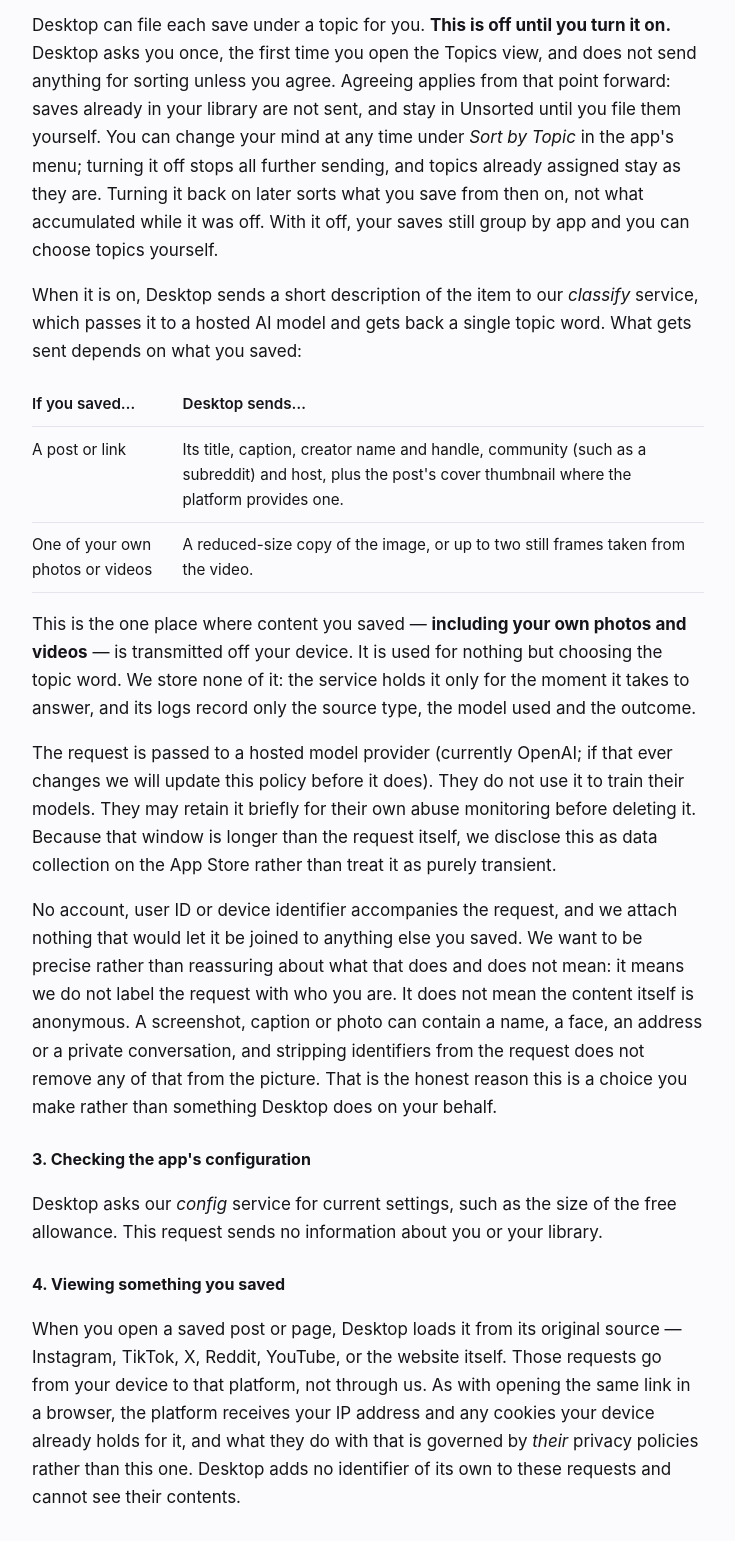
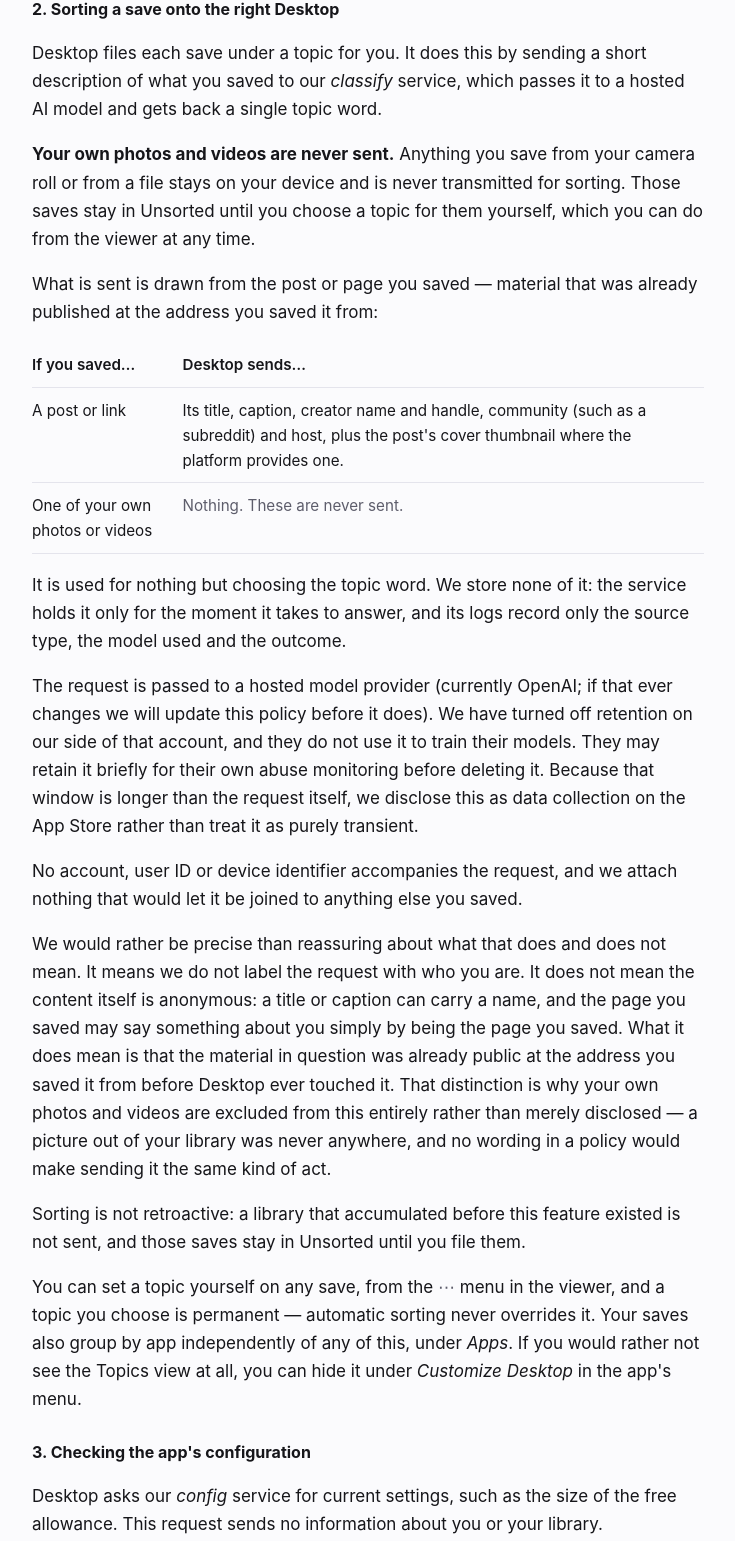
Before and after one commit to amrslm/vrkive-site, a plain HTML site: page desktop/privacy/index.html in a window 1280 px wide. Shown: the part 1672-3213 px from the top of the page, without its empty margins (272-1007 px from the left). Drawn offline with Linux system fonts and the light colour scheme.

Commit message:
Stop describing a choice the app no longer asks
Sorting runs for everyone now, and it no longer sends anything out of
the camera roll. The policy still described the opt-in gate that was
removed along with the consent screen, which left the live page wrong
about the app in the direction that matters: it told someone sorting was
off until they turned it on, and that their own photos could be sent
once they did.

Both halves of that are now inverted. Saved posts and links are sent —
material already public at the address it was saved from — and photos
and videos from your own library are never sent at all, which the table
now says in place of the frame-extraction row. Also records that
retention is off on our side of the provider account, and that sorting
is not retroactive.

```diff
--- a/desktop/privacy/index.html
+++ b/desktop/privacy/index.html
@@ -44,8 +44,9 @@ We do not sell or rent information about you, because we do not hold any.</p>
 </ul>
 <p>Saved media is written to Desktop's own app container and to the App Group container it
 shares with its share extension. We run no backup or sync service, and we hold no copy of your
-library. The one exception is automatic topic sorting, which — only if you turn it on — sends
-individual saves for classification; that is described in full below.</p>
+library. Photos and videos you save from your own library stay here and are never sent anywhere.
+The one exception to this section is automatic topic sorting, which sends details of a saved post
+or link for classification; that is described in full below.</p>
 
 <h2>What leaves your device</h2>
 <p>Four things, in specific moments. None of them carries an identifier for you or your device.</p>
@@ -60,17 +61,15 @@ preview itself, so that request goes to the site directly and not through us.</p
 succeeded — never the full address.</p>
 
 <h3>2. Sorting a save onto the right Desktop</h3>
-<p>Desktop can file each save under a topic for you. <strong>This is off until you turn it
-on.</strong> Desktop asks you once, the first time you open the Topics view, and does not send
-anything for sorting unless you agree. Agreeing applies from that point forward: saves already in
-your library are not sent, and stay in Unsorted until you file them yourself. You can change your
-mind at any time under <em>Sort by Topic</em> in the app's menu; turning it off stops all
-further sending, and topics already assigned stay as they are. Turning it back on later sorts what
-you save from then on, not what accumulated while it was off. With it off, your saves still
-group by app and you can choose topics yourself.</p>
-<p>When it is on, Desktop sends a short description of the item to our <em>classify</em> service,
-which passes it to a hosted AI model and gets back a single topic word. What gets sent depends on
-what you saved:</p>
+<p>Desktop files each save under a topic for you. It does this by sending a short description of
+what you saved to our <em>classify</em> service, which passes it to a hosted AI model and gets
+back a single topic word.</p>
+<p><strong>Your own photos and videos are never sent.</strong> Anything you save from your camera
+roll or from a file stays on your device and is never transmitted for sorting. Those saves stay in
+Unsorted until you choose a topic for them yourself, which you can do from the viewer at any
+time.</p>
+<p>What is sent is drawn from the post or page you saved — material that was already published at
+the address you saved it from:</p>
 <table>
   <tr><th>If you saved…</th><th>Desktop sends…</th></tr>
   <tr>
@@ -80,24 +79,33 @@ what you saved:</p>
   </tr>
   <tr>
     <td>One of your own photos or videos</td>
-    <td>A reduced-size copy of the image, or up to two still frames taken from the video.</td>
+    <td><span class="muted">Nothing. These are never sent.</span></td>
   </tr>
 </table>
-<p>This is the one place where content you saved — <strong>including your own photos and
-videos</strong> — is transmitted off your device. It is used for nothing but choosing the topic
-word. We store none of it: the service holds it only for the moment it takes to answer, and its
-logs record only the source type, the model used and the outcome.</p>
+<p>It is used for nothing but choosing the topic word. We store none of it: the service holds it
+only for the moment it takes to answer, and its logs record only the source type, the model used
+and the outcome.</p>
 <p>The request is passed to a hosted model provider (currently OpenAI; if that ever changes we
-will update this policy before it does). They do not use it to train their models. They may retain it briefly for their
-own abuse monitoring before deleting it. Because that window is longer than the request itself,
-we disclose this as data collection on the App Store rather than treat it as purely transient.</p>
+will update this policy before it does). We have turned off retention on our side of that account,
+and they do not use it to train their models. They may retain it briefly for their own abuse
+monitoring before deleting it. Because that window is longer than the request itself, we disclose
+this as data collection on the App Store rather than treat it as purely transient.</p>
 <p>No account, user ID or device identifier accompanies the request, and we attach nothing that
-would let it be joined to anything else you saved. We want to be precise rather than reassuring
-about what that does and does not mean: it means we do not label the request with who you are.
-It does not mean the content itself is anonymous. A screenshot, caption or photo can contain a
-name, a face, an address or a private conversation, and stripping identifiers from the request
-does not remove any of that from the picture. That is the honest reason this is a choice you make
-rather than something Desktop does on your behalf.</p>
+would let it be joined to anything else you saved.</p>
+<p>We would rather be precise than reassuring about what that does and does not mean. It means we
+do not label the request with who you are. It does not mean the content itself is anonymous: a
+title or caption can carry a name, and the page you saved may say something about you simply by
+being the page you saved. What it does mean is that the material in question was already public at
+the address you saved it from before Desktop ever touched it. That distinction is why your own
+photos and videos are excluded from this entirely rather than merely disclosed — a picture out of
+your library was never anywhere, and no wording in a policy would make sending it the same kind of
+act.</p>
+<p>Sorting is not retroactive: a library that accumulated before this feature existed is not sent,
+and those saves stay in Unsorted until you file them.</p>
+<p>You can set a topic yourself on any save, from the <span class="muted">⋯</span> menu in the
+viewer, and a topic you choose is permanent — automatic sorting never overrides it. Your saves
+also group by app independently of any of this, under <em>Apps</em>. If you would rather not see
+the Topics view at all, you can hide it under <em>Customize Desktop</em> in the app's menu.</p>
 
 <h3>3. Checking the app's configuration</h3>
 <p>Desktop asks our <em>config</em> service for current settings, such as the size of the free
@@ -145,12 +153,13 @@ under 13. Desktop can display the pages and posts you save, which come from the
 App Store age rating reflects that its content is not filtered by us.</p>
 
 <h2>Changes</h2>
-<p><strong>29 September 2026:</strong> automatic topic sorting now requires your explicit
-permission and can be turned off at any time; previously it ran by default. Clarified that a
-saved item's content can itself contain personal information even though we attach no identifier
-to it, and that deleting a folder does not delete the saves inside it. The permission is asked
-when you first open Topics rather than during setup, applies only to saves made after you agree,
-and the model provider is named directly.</p>
+<p><strong>29 September 2026:</strong> automatic topic sorting no longer sends photos or videos
+from your own library. Only saved posts and links are sent for sorting, and only the details that
+were already public at the address you saved them from; camera-roll media now stays on your device
+in every case. The model provider is named directly, we have turned off retention on our side of
+that account, and we have set out that sorting is not retroactive. Clarified that a saved item's
+content can itself contain personal information even though we attach no identifier to it, and
+that deleting a folder does not delete the saves inside it.</p>
 <p>If this policy changes in a way that affects what leaves your device, we will update the
 effective date above and describe the change here. Material changes will be noted in the app's
 release notes rather than made quietly.</p>
```
